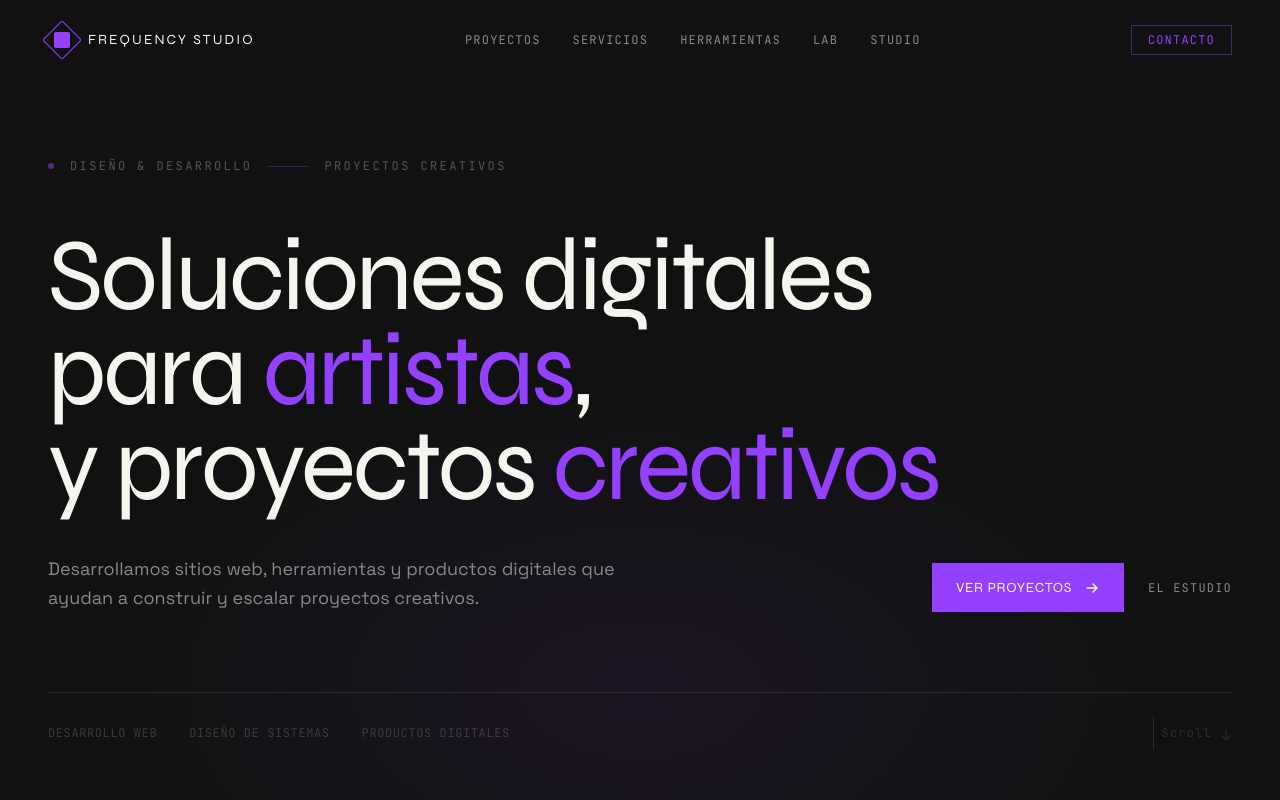
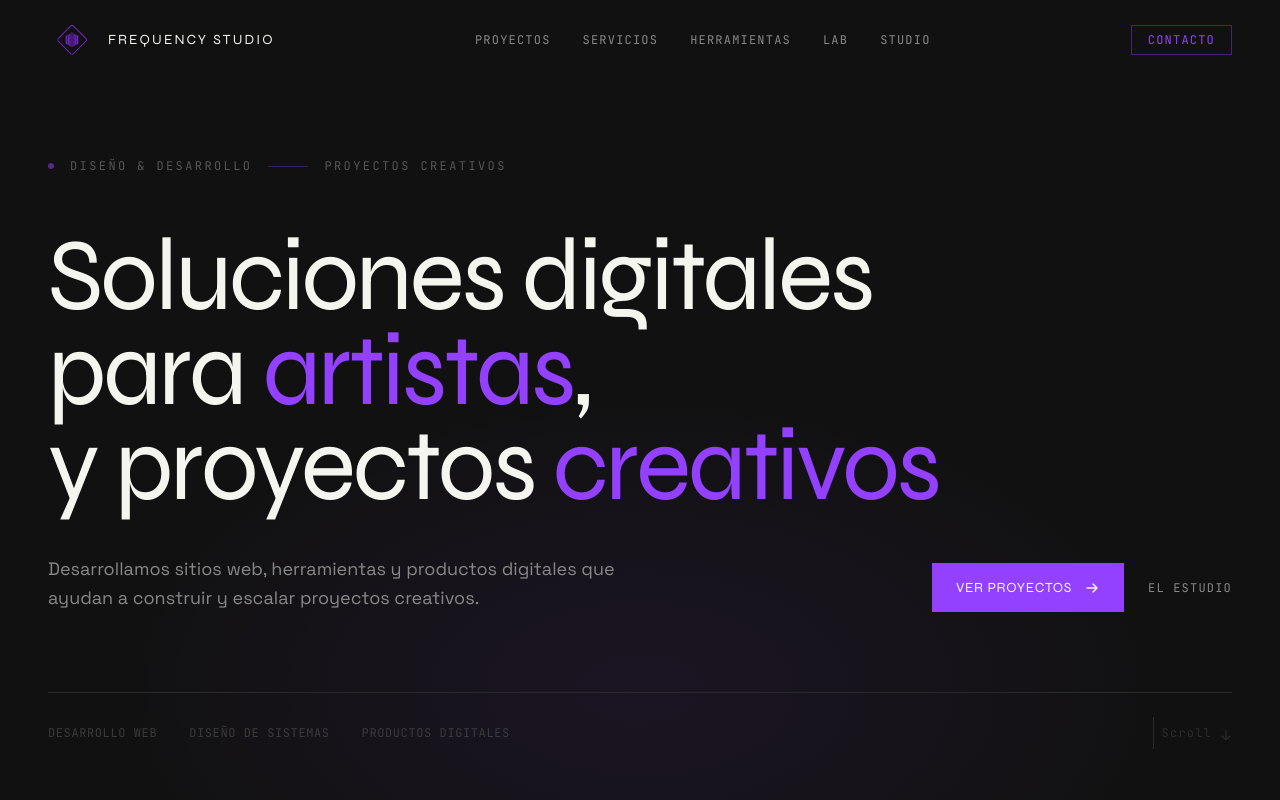
Before and after one commit to FrequencyStudio-dev/frequencystudio-web, a Next.js app: page / in a window 1280 px wide. Shown: the top 800 px of the page. Built offline with nearby package versions, Linux system fonts and the light colour scheme.

Commit message:
style: update logo to the navbar

```diff
--- a/src/components/layout/Nav.tsx
+++ b/src/components/layout/Nav.tsx
@@ -43,9 +43,10 @@ export function Nav() {
           <div className="flex items-center justify-between h-16 lg:h-20">
             {/* Logo */}
             <Link href="/" className="group flex items-center gap-3">
-              <div className="relative w-7 h-7">
-                <div className="absolute inset-0 border border-violet rounded-sm rotate-45 transition-transform duration-300 group-hover:rotate-[225deg]" />
-                <div className="absolute inset-[6px] bg-violet rounded-sm" />
+              <div className="relative w-12 h-12">
+                <img
+                src="/logo/fs-logo-web-bg.png"
+                />
               </div>
               <span className="font-display font-700 text-sm tracking-[0.15em] uppercase text-ink">
                  Frequency Studio
```
Also changed, not shown: public/logo/fs-logo-web-bg.png (added), public/logo/fs-logo-web.png (added).
